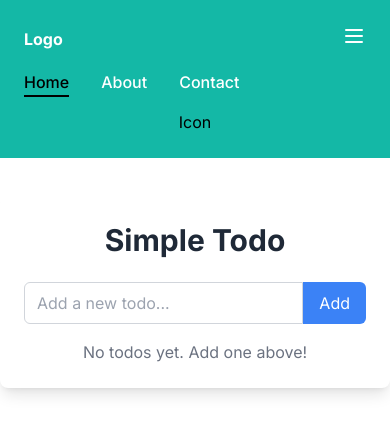
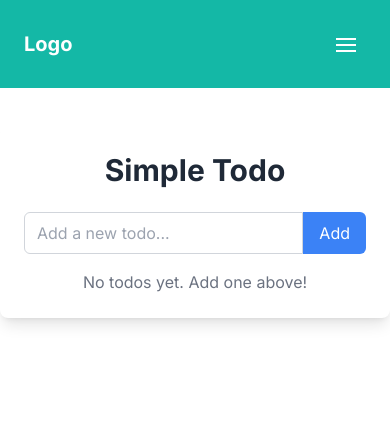
Before and after one commit to ait-varun/react-projects, a Next.js app: page / in a window 390 px wide. Shown: the top 434 px of the page. Built offline with nearby package versions, Linux system fonts and the light colour scheme.

Commit message:
updated navbar

```diff
--- a/src/components/layout/nav.jsx
+++ b/src/components/layout/nav.jsx
@@ -15,60 +15,88 @@ export default function Nav() {
     setIsOpen(false);
   };
 
-  const getLinkClassName = (href) => {
-    const baseClass =
-      "block mt-4 md:inline-block md:mt-0 text-white hover:text-white mr-4";
-    if (pathname === href) {
-      return `${baseClass} active`;
-    }
-    return baseClass;
-  };
-
   return (
     <nav className="bg-teal-500 p-6">
-      <div className="flex justify-between items-center">
-        <div className="text-white font-bold md:hidden"> Logo</div>
-        <div className="md:hidden">
-          <button onClick={toggleMenu} className="text-white">
-            <svg
-              className="w-6 h-6"
-              fill="none"
-              stroke="currentColor"
-              viewBox="0 0 24 24"
-              xmlns="http://www.w3.org/2000/svg">
-              <path
-                strokeLinecap="round"
-                strokeLinejoin="round"
-                strokeWidth="2"
-                d="M4 6h16M4 12h16M4 18h16"></path>
-            </svg>
-          </button>
-        </div>
-      </div>
-      <div className="md:flex-grow md:flex md:justify-between text-center">
-        <span className="text-white font-bold mr-4 hidden md:inline-block">
-          Logo
-        </span>
-        <div className="flex gap-4">
-          <Link href="/" onClick={closeMenu} className={getLinkClassName("/")}>
+      <div className="max-w-6xl mx-auto flex justify-between items-center">
+        <h1 className="text-white text-xl font-bold">Logo</h1>
+
+        {/* Desktop Menu */}
+        <ul className="hidden md:flex justify-center items-center gap-4">
+          <li>
+            <Link href="/" className="text-white hover:text-teal-200">
               Home
             </Link>
+          </li>
+          <li>
+            <Link href="/about" className="text-white hover:text-teal-200">
+              About
+            </Link>
+          </li>
+          <li>
+            <Link href="/contact" className="text-white hover:text-teal-200">
+              Contact
+            </Link>
+          </li>
+        </ul>
+
+        {/* Hamburger Menu Icon */}
+        <button
+          className="text-white w-10 h-10 relative focus:outline-none bg-transparent md:hidden"
+          onClick={toggleMenu}>
+          <span className="sr-only">Open main menu</span>
+          <div className="block w-5 absolute left-1/2 top-1/2 transform -translate-x-1/2 -translate-y-1/2">
+            <span
+              aria-hidden="true"
+              className={`block absolute h-0.5 w-5 bg-current transform transition duration-500 ease-in-out ${
+                isOpen ? "rotate-45" : "-translate-y-1.5"
+              }`}></span>
+            <span
+              aria-hidden="true"
+              className={`block absolute h-0.5 w-5 bg-current transform transition duration-500 ease-in-out ${
+                isOpen ? "opacity-0" : ""
+              }`}></span>
+            <span
+              aria-hidden="true"
+              className={`block absolute h-0.5 w-5 bg-current transform transition duration-500 ease-in-out ${
+                isOpen ? "-rotate-45" : "translate-y-1.5"
+              }`}></span>
+          </div>
+        </button>
+
+        <span className="hidden md:inline text-white">Icon</span>
+      </div>
+
+      {/* Mobile Menu */}
+      <div
+        className={`md:hidden overflow-hidden transition-all duration-300 ease-in-out ${
+          isOpen ? "max-h-56 opacity-100" : "max-h-0 opacity-0"
+        }`}>
+        <ul className="pt-4 pb-3">
+          <li>
+            <Link
+              href="/"
+              className="block py-2 text-white hover:bg-teal-600"
+              onClick={closeMenu}>
+              Home
+            </Link>
+          </li>
+          <li>
             <Link
               href="/about"
-            onClick={closeMenu}
-            className={getLinkClassName("/about")}>
+              className="block py-2 text-white hover:bg-teal-600"
+              onClick={closeMenu}>
               About
             </Link>
+          </li>
+          <li>
             <Link
               href="/contact"
-            onClick={closeMenu}
-            className={getLinkClassName("/contact")}>
+              className="block py-2 text-white hover:bg-teal-600"
+              onClick={closeMenu}>
               Contact
             </Link>
-        </div>
-        <div className="mt-4 md:mt-0">
-          <span>Icon</span>
-        </div>
+          </li>
+        </ul>
       </div>
     </nav>
   );
```
Lines whose indentation alone changed are shown as unchanged.
